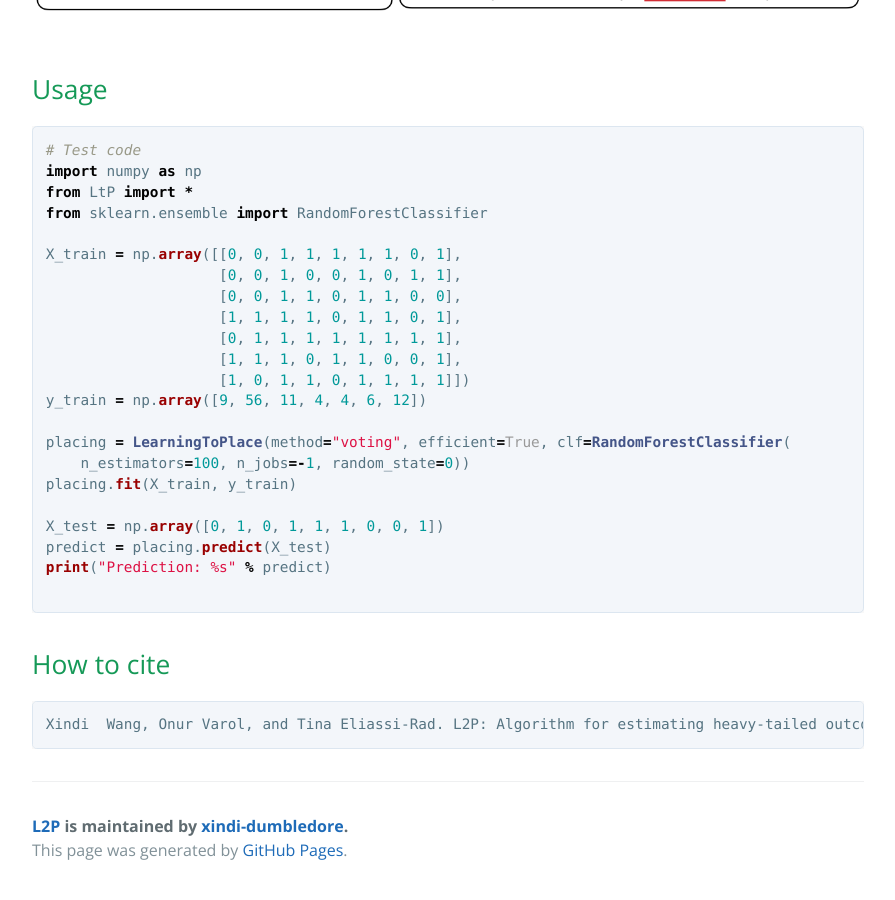
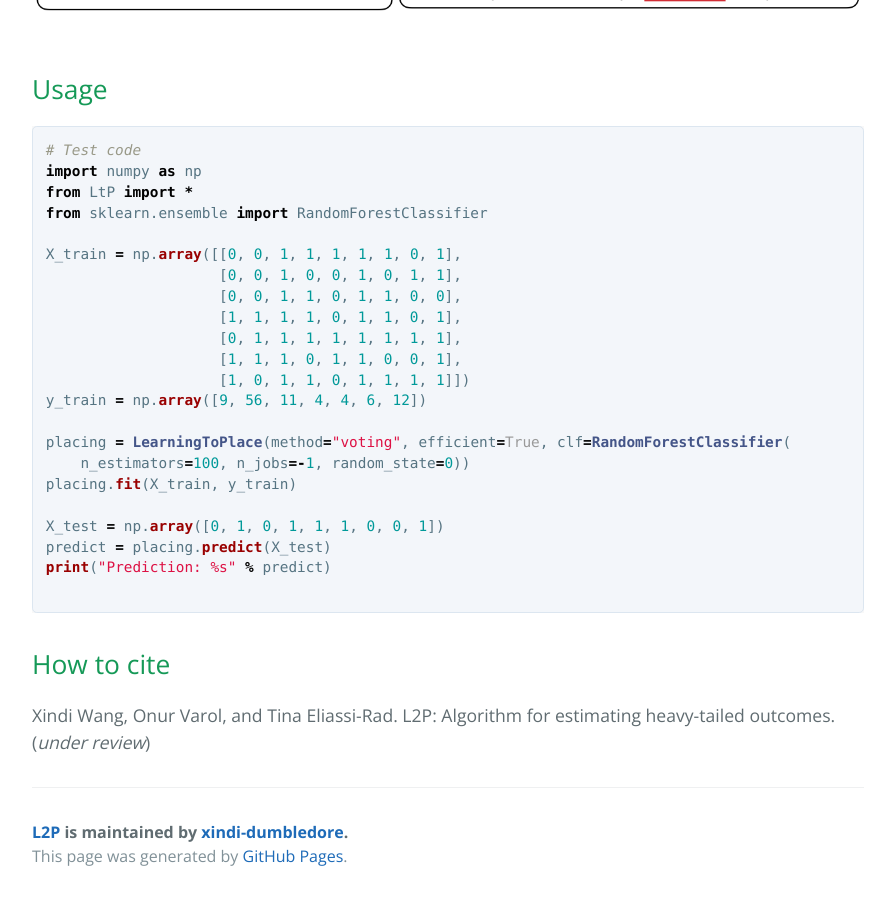
Before and after one commit to xindi-dumbledore/L2P, a Jekyll site: the page built from docs/index.md, in a window 1280 px wide and 900 px high, scrolled down 1082 px. Shown: the whole window, without its empty margins (192-1087 px from the left). Built offline with Jekyll 4.4.1, drawn with Linux system fonts in a browser that asks for light colours.

Commit message:
small update

````diff
--- a/docs/index.md
+++ b/docs/index.md
@@ -39,6 +39,5 @@ print("Prediction: %s" % predict)
 ```
 
 ## How to cite
-```
-Xindi  Wang, Onur Varol, and Tina Eliassi-Rad. L2P: Algorithm for estimating heavy-tailed outcomes. (_under_ _review_)
-```
+
+Xindi  Wang, Onur Varol, and Tina Eliassi-Rad. L2P: Algorithm for estimating heavy-tailed outcomes. (_under review_)
````
